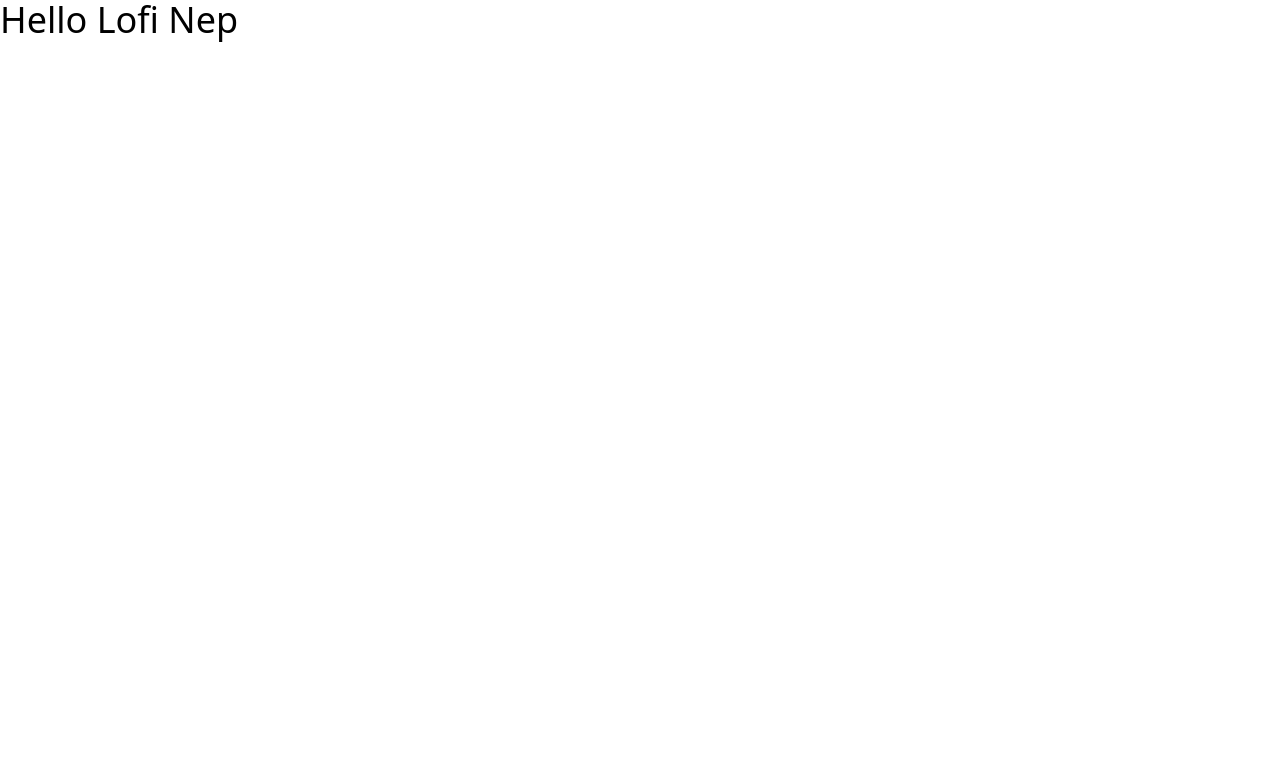
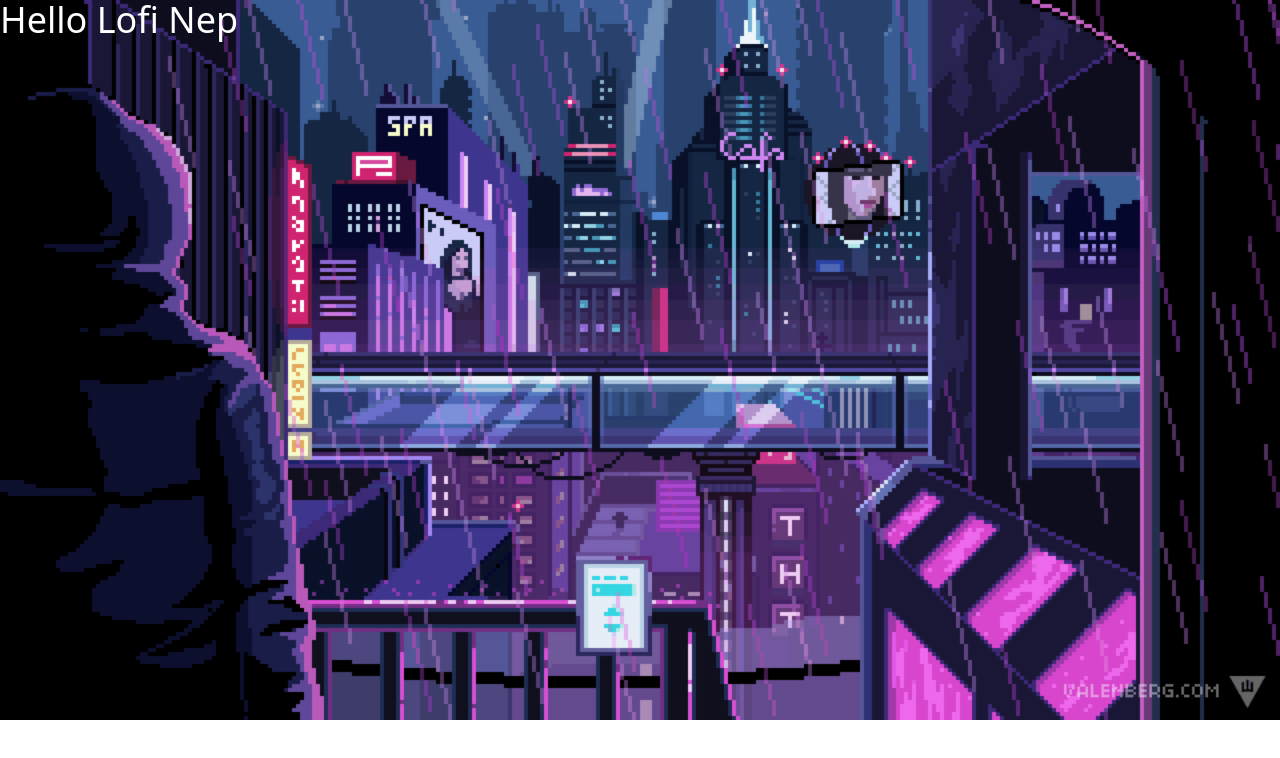
Before and after one commit to realswikarrr/nep-lofi, a Next.js app: page / in a window 1280 px wide. Shown: the top 758 px of the page. Built offline with nearby package versions, Linux system fonts and the light colour scheme.

Commit message:
feat: 🔮 Added Background Lofi Image

```diff
--- a/pages/_document.tsx
+++ b/pages/_document.tsx
@@ -4,7 +4,7 @@ export default function Document() {
   return (
     <Html>
       <Head />
-      <body>
+      <body className="bg-my-bg w-full h-full bg-no-repeat bg-cover">
         <Main />
         <NextScript />
       </body>
--- a/pages/index.tsx
+++ b/pages/index.tsx
@@ -3,7 +3,7 @@ import type { NextPage } from "next";
 const Home: NextPage = () => {
   return (
     <div>
-      <h1 className="text-4xl">Hello Lofi Nep</h1>
+      <h1 className="text-4xl text-white">Hello Lofi Nep</h1>
     </div>
   );
 };
--- a/tailwind.config.js
+++ b/tailwind.config.js
@@ -1,11 +1,14 @@
-/** @type {import('tailwindcss').Config} */
 module.exports = {
   content: [
     "./pages/**/*.{js,ts,jsx,tsx}",
     "./components/**/*.{js,ts,jsx,tsx}",
   ],
   theme: {
-    extend: {},
+    extend: {
+      backgroundImage: (theme) => ({
+        "my-bg": "url('/images/bg.webp')",
+      }),
+    },
   },
   plugins: [],
 };
```
Also changed, not shown: public/images/bg.webp (added), 1 other file (tests, documents, lock files or other folders).
